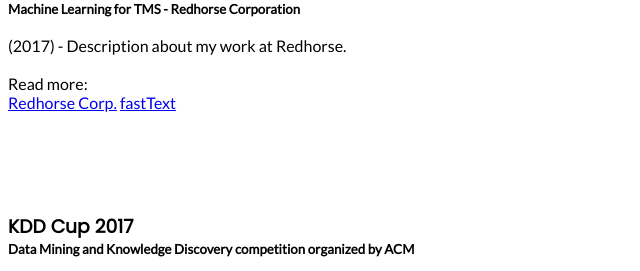
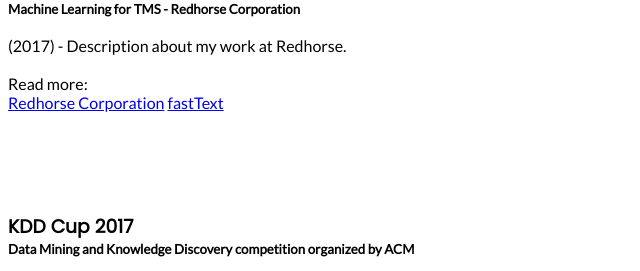
Before and after one commit to dennisjunior111/dennisjunior111.github.io, a Jekyll site: the page index.html, which Jekyll copies as it is, in a window 1280 px wide and 900 px high, scrolled down 5119 px, cut to the strip 167-438 px from the top of the window. Shown: the whole strip, without its empty margins (0-640 px from the left). Built offline with Jekyll 4.4.1, drawn with Linux system fonts in a browser that asks for light colours; nearby versions of some CDN libraries; library files that are not in the unit come from our copies; a script that is not in the unit is left out; some of the changed text lies outside the part shown.

Commit message:
Update index.html

```diff
--- a/index.html
+++ b/index.html
@@ -93,7 +93,7 @@
                 <p id="content" class="wow animated fadeInUp">(2017) - Description about my work at Redhorse.
                     <br>
                     <br>Read more:
-                    <br><a class="btn black" href="https://www.redhorsecorp.com/">Redhorse Corp.</a> <a class="btn black" href="https://github.com/facebookresearch/fastText">fastText</a></p>
+                    <br><a class="btn black" href="https://www.redhorsecorp.com/">Redhorse Corporation</a> <a class="btn black" href="https://github.com/facebookresearch/fastText">fastText</a></p>
             </div>
         </div>
         <div id="kddcup">
@@ -107,7 +107,7 @@
                     <br>This is some words after the picture above.
                     <br>
                     <br>Read more:
-                    <br><a class="btn black" href="https://github.com/GllassApp/Caption-Generator">Write-up</a> <a href="http://www.kdd.org/kdd2017/News/view/announcing-kdd-cup-2017-highway-tollgates-traffic-flow-prediction" class="btn black">Cup Description</a></p>
+                    <br><a class="btn black" href="https://drive.google.com/open?id=0B-WUfO-kzCSZUzZQQ0dINUc5MDg">Write-up</a> <a href="http://www.kdd.org/kdd2017/News/view/announcing-kdd-cup-2017-highway-tollgates-traffic-flow-prediction" class="btn black">Competition Description</a></p>
             </div>
         </div>
         <div id="sfo">
@@ -121,7 +121,7 @@
                     <br>More words go here...
                     <br>
                     <br>Read more:
-                    <br><a class="btn black" href="https://drive.google.com/drive/folders/0B-WUfO-kzCSZajlsZU5tam4tN0k">Write-up</a> <a href="https://drive.google.com/drive/folders/0B-WUfO-kzCSZajlsZU5tam4tN0k" class="btn black">PPT</a></p>
+                    <br><a class="btn black" href="https://drive.google.com/open?id=0B-WUfO-kzCSZejJBbHluR1AwVGs">Write-up</a> <a href="https://drive.google.com/open?id=0B-WUfO-kzCSZeEp1bnZubDdOLWs" class="btn black">Presentation</a></p>
             </div>
         </div>
         <div id="wpi">
@@ -214,7 +214,7 @@
 
                 <div style="width: 100%" align="center">
                     <br>
-                    <h1><a target="_blank" href="https://www.linkedin.com/in/dennisjunior111/"><i class="fa fa-linkedin wow fadeInUp white-text"></i></a> <a target="_blank" href="https://github.com/dennisjunior111"><i class="fa fa-github wow fadeInUp white-text" data-wow-delay="250ms"></i></a></h1>
+                    <h1><a target="_blank" href="https://www.linkedin.com/in/dennisjunior111/"><i class="fa fa-linkedin wow fadeInUp white-text"></i></a> <a target="_blank" href="https://github.com/dennisjunior111"><i class="fa fa-github wow fadeInUp white-text" data-wow-delay="250ms"></i></a> <a target="_blank" href="http://meritpages.com/Dennis-Silva/1421128"><i class="fa fa-merit wow fadeInUp white-text" data-wow-delay="250ms"></i></a></h1>
                 </div>
                 <!--<a target="_blank" href="https://drive.google.com/file/d/0B3KD7yJy-_ySNk9XTk1yN0FEMzg/view" style="color: #FFF"><h5>View my resume <i class="fa fa-angle-right"></i></h5></a>-->
             </div>
```
